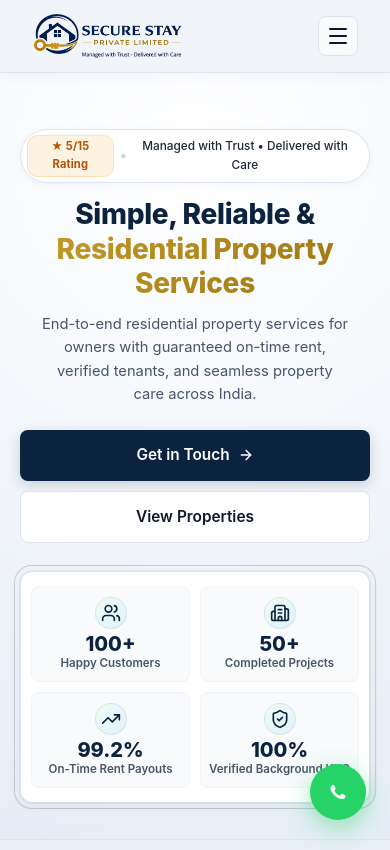
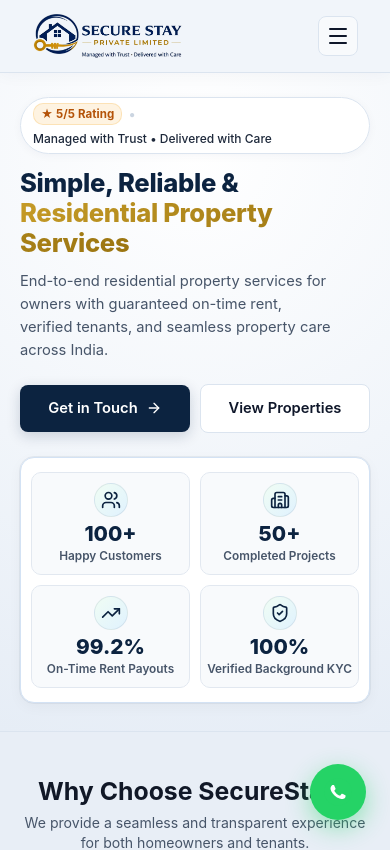
Before and after one commit to itsmekumarkrish/SecureStay-Web, a React (Vite) app: page / in a window 390 px wide. Shown: the top 850 px of the page. Built offline with nearby package versions, Linux system fonts and the light colour scheme; no server answers.

Commit message:
fix: update hero section styling to left-aligned layout with side-by-side mobile buttons

```diff
--- a/src/App.css
+++ b/src/App.css
@@ -349,8 +349,8 @@ a {
 
 .hero-text {
   max-width: min(92vw, 1040px);
-  margin: 0 auto;
-  text-align: center;
+  margin: 0;
+  text-align: left;
   width: 100%;
 }
 
@@ -366,8 +366,8 @@ a {
   font-weight: 500;
   padding: 6px 18px 6px 12px;
   border-radius: 30px;
-  margin-top: 24px;
-  margin-bottom: clamp(18px, 2.8vh, 28px);
+  margin-top: 16px;
+  margin-bottom: clamp(16px, 2.5vh, 24px);
   border: 1px solid var(--border-color);
   box-shadow: 0 2px 10px rgba(12, 35, 64, 0.04);
 }
@@ -392,12 +392,13 @@ a {
 
 .hero-text h1 {
   font-size: clamp(1.9rem, 2.2vw + 0.5rem, 2.7rem);
-  line-height: 1.22;
+  line-height: 1.18;
   color: #0c2340;
-  margin: 0 auto clamp(16px, 2.5vh, 24px) auto;
+  margin: 0 0 clamp(14px, 2.2vh, 20px) 0;
   max-width: min(96%, 920px);
   font-weight: 800;
   letter-spacing: -0.02em;
+  text-align: left;
 }
 
 .text-highlight-gold {
@@ -411,18 +412,19 @@ a {
 
 .hero-subtitle {
   font-size: clamp(0.92rem, 0.45vw + 0.55rem, 1.08rem);
-  line-height: 1.65;
+  line-height: 1.6;
   max-width: min(90%, 740px);
-  margin: 0 auto clamp(22px, 3.5vh, 36px) auto;
+  margin: 0 0 clamp(20px, 3.2vh, 32px) 0;
   color: var(--text-muted);
+  text-align: left;
 }
 
 .hero-buttons {
   display: flex;
-  justify-content: center;
-  align-items: center;
-  gap: 16px;
-  margin-bottom: clamp(36px, 5.5vh, 56px);
+  justify-content: flex-start;
+  align-items: center;
+  gap: 14px;
+  margin-bottom: clamp(32px, 5vh, 48px);
 }
 
 .hero-buttons .btn-primary {
@@ -2347,86 +2349,140 @@ input:focus, select:focus, textarea:focus {
   .hero {
     min-height: auto;
     display: block;
-    padding: 32px 0 36px 0;
+    padding: 20px 0 28px 0;
     box-sizing: border-box;
+    overflow-x: hidden;
+  }
+
+  .hero-text {
+    text-align: left;
+    margin: 0;
+    padding: 0;
+    width: 100%;
   }
 
   .hero-tag {
-    font-size: 0.74rem;
-    padding: 5px 12px 5px 6px;
+    display: inline-flex;
+    flex-wrap: wrap;
+    justify-content: flex-start;
+    align-items: center;
+    font-size: 0.75rem;
+    padding: 5px 12px;
     gap: 6px;
+    margin-top: 4px;
     margin-bottom: 14px;
-    text-align: center;
+    text-align: left;
     max-width: 100%;
+    line-height: 1.4;
   }
 
   .tag-rating {
-    font-size: 0.70rem;
-    padding: 2px 6px;
+    font-size: 0.72rem;
+    padding: 2px 7px;
   }
 
   .hero-text h1 {
-    font-size: 1.75rem;
-    line-height: 1.24;
+    font-size: clamp(1.6rem, 5.8vw, 1.95rem);
+    line-height: 1.18;
     margin-bottom: 12px;
     letter-spacing: -0.3px;
+    font-weight: 800;
+    text-align: left;
+    word-wrap: break-word;
+  }
+
+  .text-highlight-gold {
+    display: inline;
   }
 
   .hero-subtitle {
     font-size: 0.92rem;
-    line-height: 1.58;
-    margin-bottom: 24px;
-    padding: 0 4px;
+    line-height: 1.55;
+    margin-bottom: 22px;
+    padding: 0;
     color: var(--text-muted);
-  }
-
+    text-align: left;
+  }
+
+  /* Horizontal Side-by-Side Action Buttons on Mobile */
   .hero-buttons {
-    flex-direction: column;
+    display: flex;
+    flex-direction: row;
+    flex-wrap: wrap;
     width: 100%;
     gap: 10px;
-    margin-bottom: 28px;
+    justify-content: flex-start;
+    margin-bottom: 24px;
   }
 
   .hero-buttons .btn-primary,
   .hero-buttons .btn-secondary {
-    width: 100%;
+    flex: 1 1 calc(50% - 6px);
+    min-width: 125px;
+    box-sizing: border-box;
     text-align: center;
     justify-content: center;
-    padding: 13px 18px;
-    font-size: 0.96rem;
-  }
-
-  /* Stats 2x2 inside Hero on Mobile */
+    padding: 12px 14px;
+    font-size: 0.92rem;
+    white-space: nowrap;
+  }
+
+  /* Strict Locked 2-Column Grid Statistics Container */
   .hero-stats-strip {
-    display: grid;
-    grid-template-columns: repeat(2, 1fr);
+    display: grid !important;
+    grid-template-columns: repeat(2, 1fr) !important;
     gap: 10px;
     padding: 14px 10px;
-    border-radius: 12px;
+    border-radius: 14px;
     box-shadow: 0 4px 14px rgba(0, 0, 0, 0.04);
+    box-sizing: border-box;
+    width: 100%;
+    max-width: 100%;
+    margin-top: 24px;
+    overflow: hidden;
+    position: relative;
+  }
+
+  .hero-stats-strip::after {
+    top: -3px;
+    left: -2px;
+    right: -2px;
+    bottom: -3px;
+    border-radius: 16px;
   }
 
   .stat-item {
+    width: 100%;
+    box-sizing: border-box;
     padding: 10px 4px;
     background: #f8fafc;
-    border-radius: 8px;
-    border: 1px solid #f1f5f9;
+    border-radius: 10px;
+    border: 1px solid #e2e8f0;
+    display: flex;
+    flex-direction: column;
+    align-items: center;
+    justify-content: center;
+    text-align: center;
   }
 
   .stat-icon-wrapper {
-    width: 32px;
-    height: 32px;
-    margin-bottom: 4px;
+    width: 34px;
+    height: 34px;
+    margin-bottom: 6px;
   }
 
   .stat-number {
-    font-size: 1.25rem;
-    margin-bottom: 2px;
+    font-size: 1.3rem;
+    margin-bottom: 3px;
+    white-space: normal;
   }
 
   .stat-desc {
-    font-size: 0.72rem;
-    line-height: 1.2;
+    font-size: 0.74rem;
+    line-height: 1.25;
+    white-space: normal;
+    word-break: break-word;
+    text-align: center;
   }
 
   /* Section Spacing & Headings */
--- a/src/components/Hero.jsx
+++ b/src/components/Hero.jsx
@@ -5,9 +5,9 @@ export default function Hero() {
   return (
     <section className="hero">
       <div className="container">
-        <div className="hero-text text-center">
+        <div className="hero-text">
           <div className="hero-tag">
-            <span className="tag-rating">★ 5/15 Rating</span>
+            <span className="tag-rating">★ 5/5 Rating</span>
             <span className="tag-divider-dot">•</span>
             <span>Managed with Trust • Delivered with Care</span>
           </div>
@@ -17,7 +17,7 @@ export default function Hero() {
           <p className="hero-subtitle">
             End-to-end residential property services for owners with guaranteed on-time rent, verified tenants, and seamless property care across India.
           </p>
-          <div className="hero-buttons justify-center">
+          <div className="hero-buttons">
             <a href="#contact" className="btn-primary">
               Get in Touch <ArrowRight size={16} className="btn-arrow" />
             </a>
```
